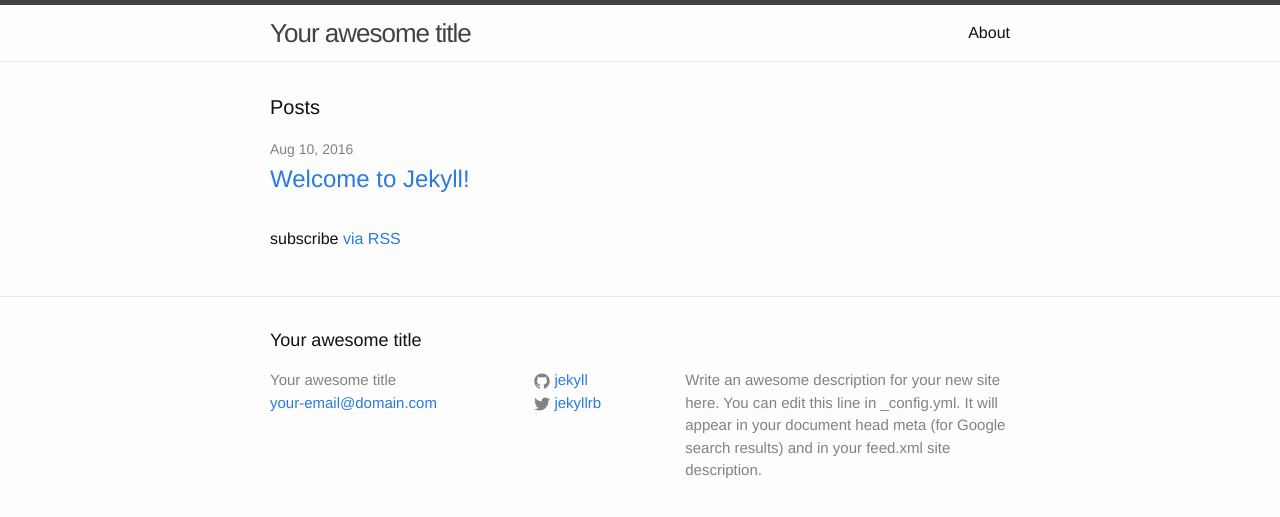
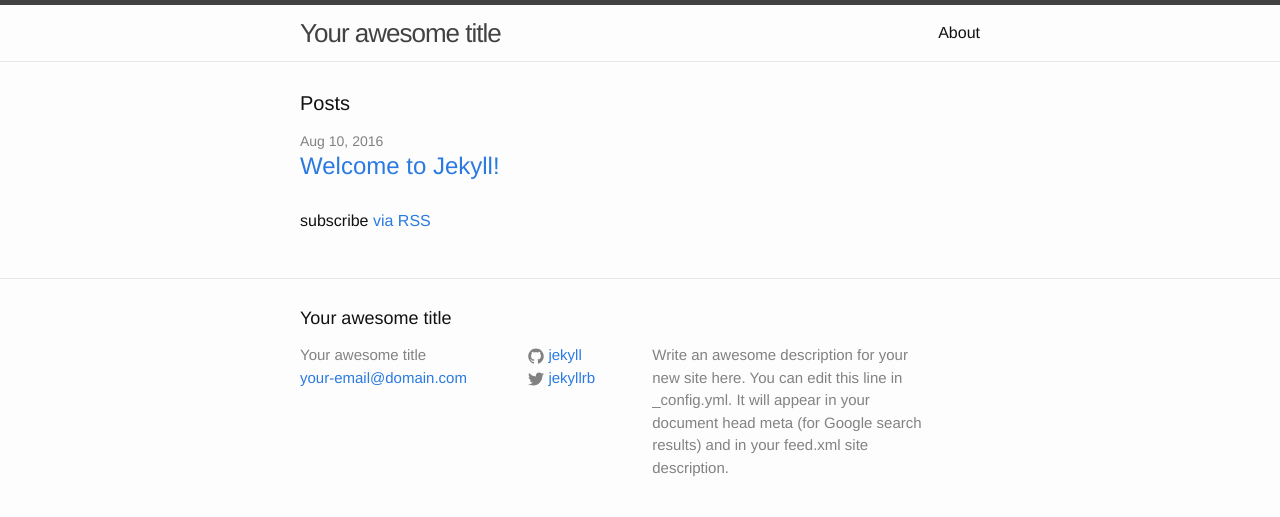
Before and after one commit to sheridangray/sheridangray.github.io, a Jekyll site: the page built from index.html, in a window 1280 px wide. Shown: the top 517 px of the page. Built offline with Jekyll 4.4.1, drawn with Linux system fonts in a browser that asks for light colours; nearby versions of some CDN libraries.

Commit message:
head imports

```diff
--- a/_includes/head.html
+++ b/_includes/head.html
@@ -6,7 +6,10 @@
   <title>{% if page.title %}{{ page.title | escape }}{% else %}{{ site.title | escape }}{% endif %}</title>
   <meta name="description" content="{% if page.excerpt %}{{ page.excerpt | strip_html | strip_newlines | truncate: 160 }}{% else %}{{ site.description }}{% endif %}">
 
+  <link rel="stylesheet" href="https://s3.amazonaws.com/codecademy-content/projects/bootstrap.min.css" />
   <link rel="stylesheet" href="{{ "/css/main.css" | prepend: site.baseurl }}">
   <link rel="canonical" href="{{ page.url | replace:'index.html','' | prepend: site.baseurl | prepend: site.url }}">
   <link rel="alternate" type="application/rss+xml" title="{{ site.title }}" href="{{ "/feed.xml" | prepend: site.baseurl | prepend: site.url }}">
+
+  <script src="//ajax.googleapis.com/ajax/libs/angularjs/1.3.5/angular.min.js"></script>
 </head>
```
